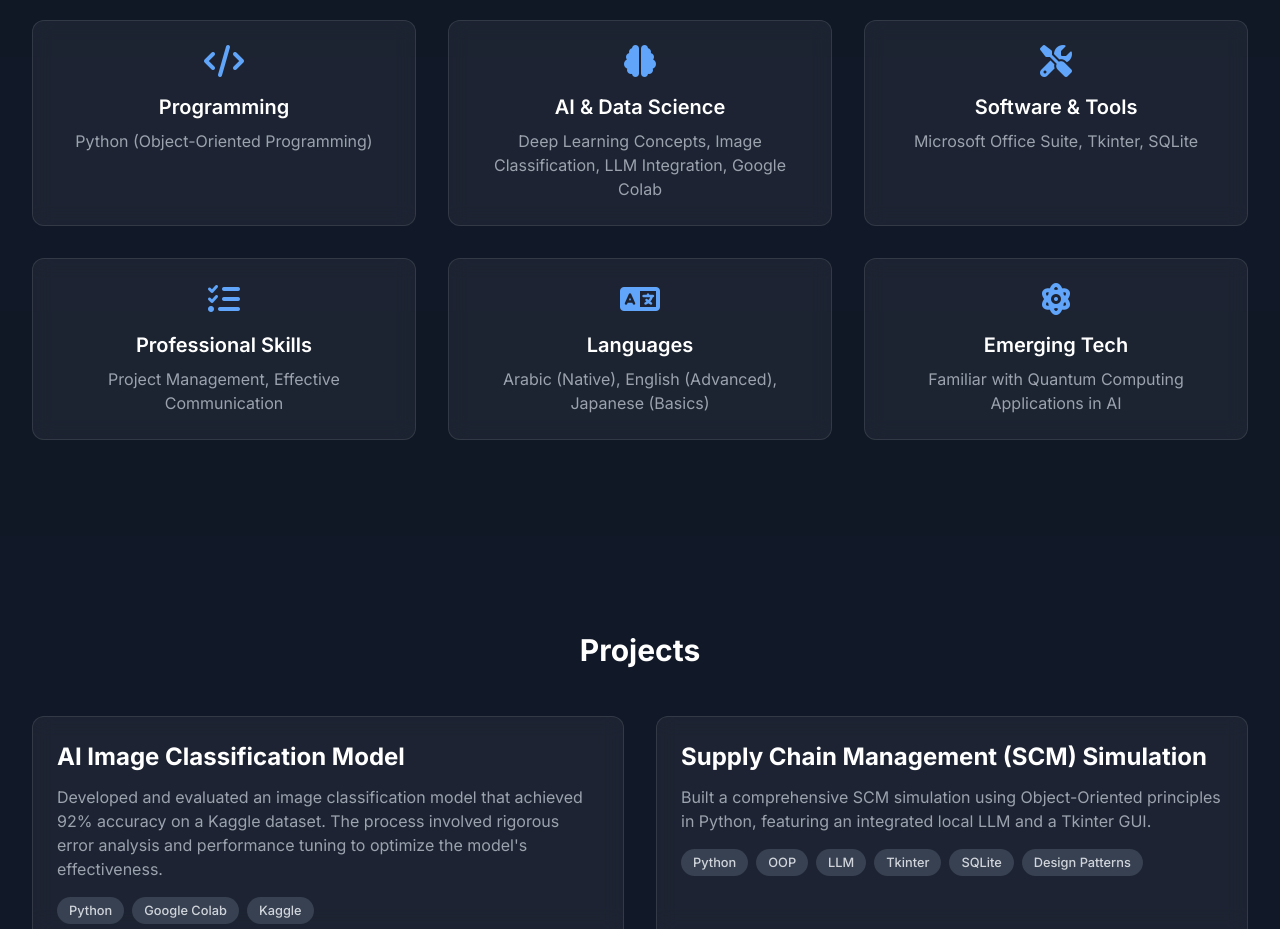
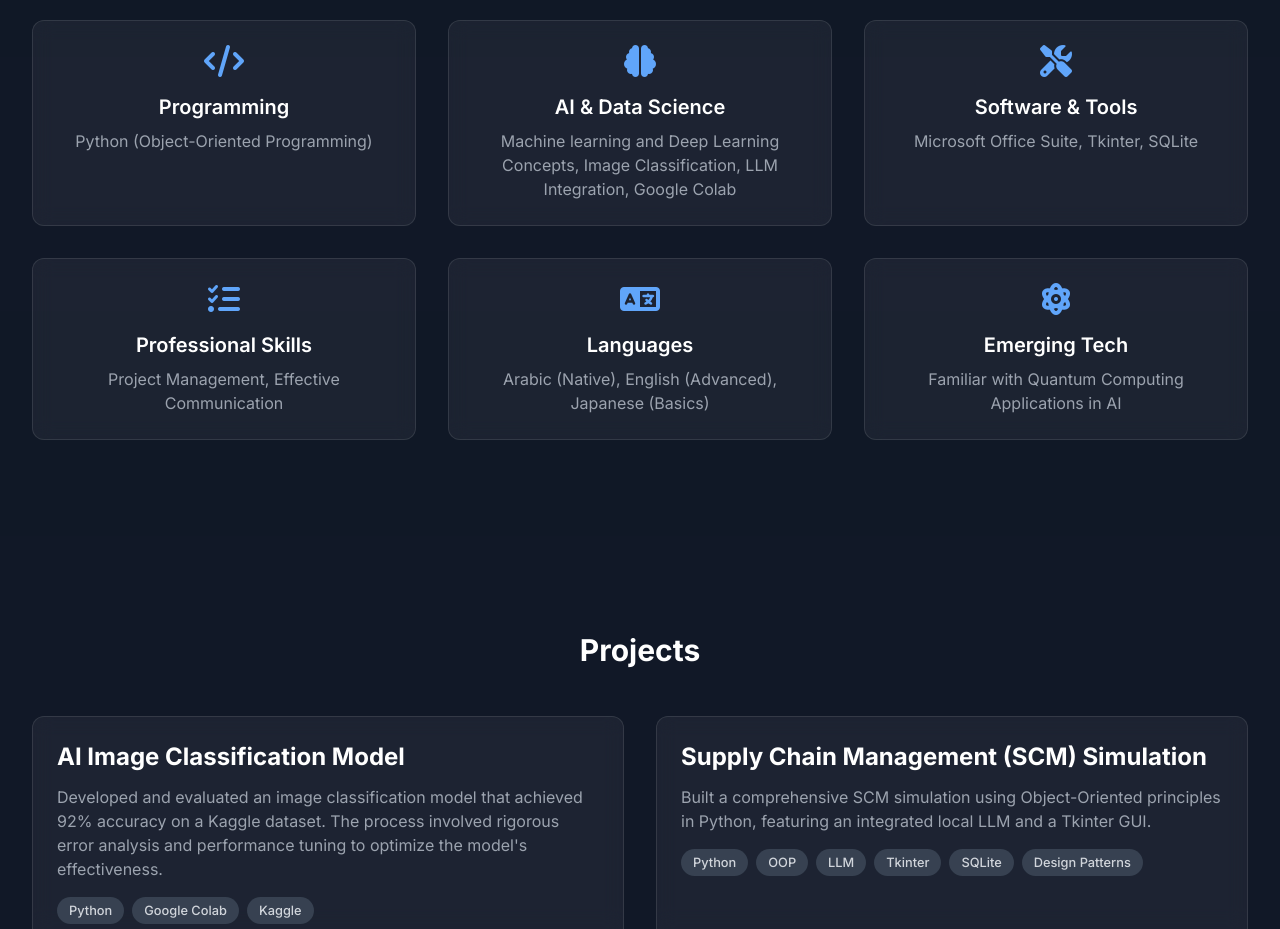
Before and after one commit to ali3442/ali3442.github.io, a plain HTML site: page index.html in a window 1280 px wide. Shown: the part 960-1889 px from the top of the page. Drawn offline with nearby package versions, Linux system fonts and the light colour scheme.

Commit message:
Update index.html

```diff
--- a/index.html
+++ b/index.html
@@ -139,7 +139,7 @@
                     <div class="glass-effect p-6 text-center">
                         <i class="fas fa-brain fa-2x text-blue-400 mb-4"></i>
                         <h3 class="text-xl font-semibold text-white mb-2">AI & Data Science</h3>
-                        <p class="text-gray-400">Deep Learning Concepts, Image Classification, LLM Integration, Google Colab</p>
+                        <p class="text-gray-400">Machine learning and Deep Learning Concepts, Image Classification, LLM Integration, Google Colab</p>
                     </div>
 
                     <div class="glass-effect p-6 text-center">
```
